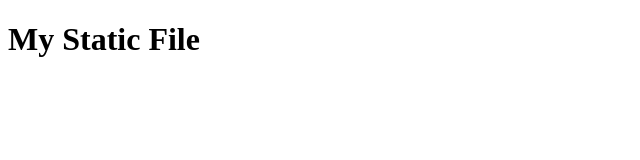
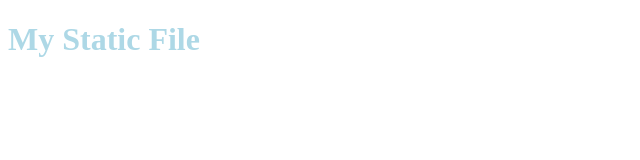
Before and after one commit to HartiganHM/express-practice-assignment, a website: page public/index.html in a window 1280 px wide. Shown: the whole page, without its empty margins (0-640 px from the left). Drawn offline with Linux system fonts and the light colour scheme.

Commit message:
Fix typo in index.html

```diff
--- a/public/index.html
+++ b/public/index.html
@@ -3,7 +3,7 @@
 
 <head>
   <title>Express Intro</title>
-  <link rel="stylesheet" type="text/css" hrfer="styles.css">
+  <link rel="stylesheet" type="text/css" href="styles.css">
 </head>
 
 <body>
```
